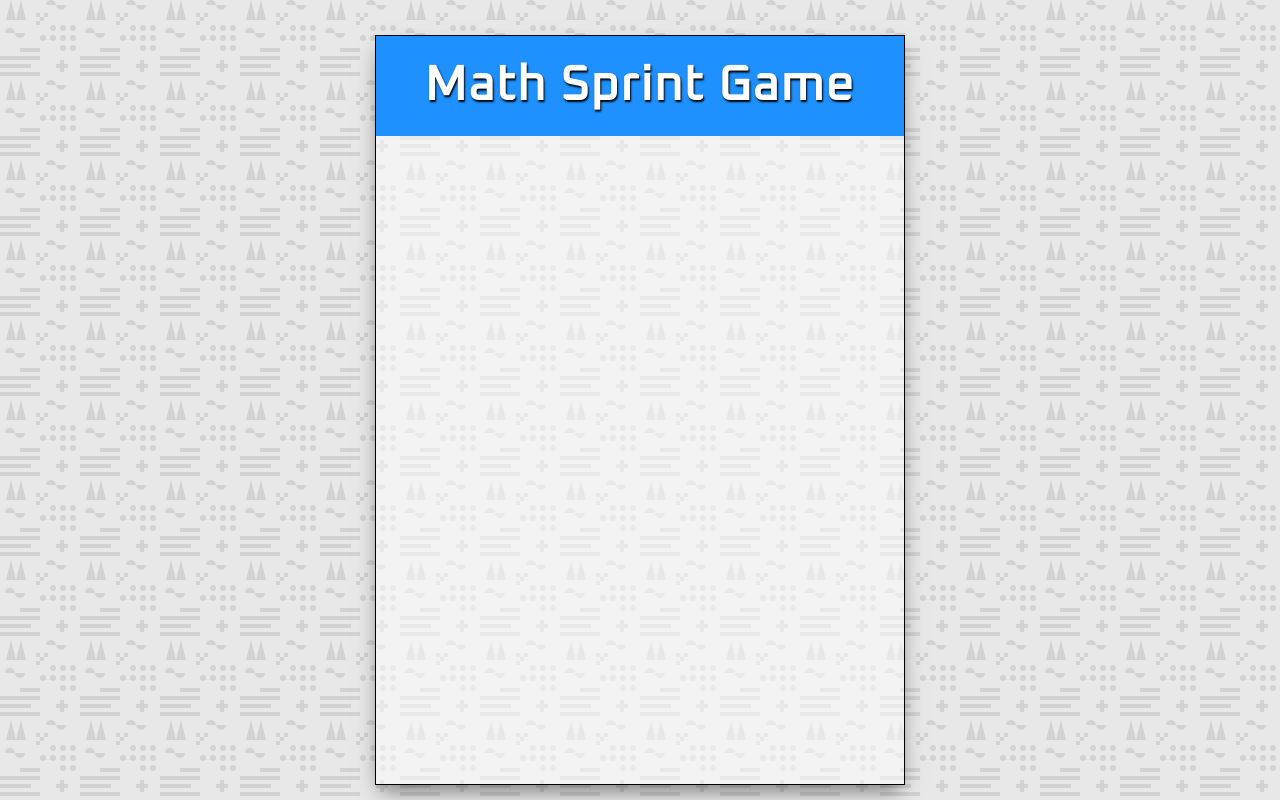
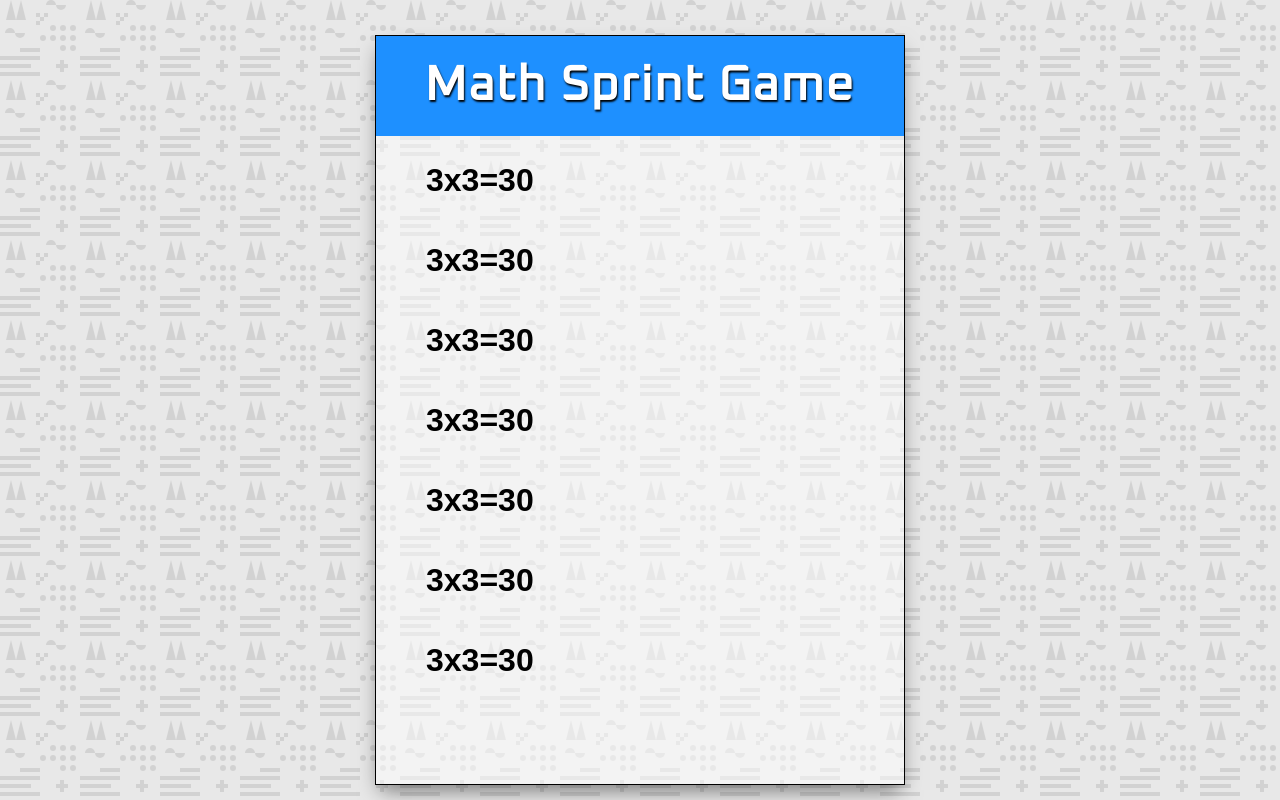
Before and after one commit to isnendyankp/mathsprintgame.github.io, a plain HTML site: page index.html in a window 1280 px wide. Drawn offline with Linux system fonts and the light colour scheme; a web font is replaced by a local one.

Commit message:
Build UI-game page, score page: create game page & simulated display item container as a questions

```diff
--- a/index.html
+++ b/index.html
@@ -65,6 +65,34 @@
         <div class="card" id="countdown-page" hidden>
             <h1 class="countdown">3</h1>
         </div>
+
+        <!-- Game Page -->
+        <div class="card" id="game-page">
+            <!-- Item Container -->
+            <div class="item-container">
+                <div class="item">
+                    <h1>3x3=30</h1>
+                </div>
+                <div class="item">
+                    <h1>3x3=30</h1>
+                </div>
+                <div class="item">
+                    <h1>3x3=30</h1>
+                </div>
+                <div class="item">
+                    <h1>3x3=30</h1>
+                </div>
+                <div class="item">
+                    <h1>3x3=30</h1>
+                </div>
+                <div class="item">
+                    <h1>3x3=30</h1>
+                </div>
+                <div class="item">
+                    <h1>3x3=30</h1>
+                </div>
+            </div>
+        </div>
     </div>
     <!-- Script -->
     <script src="script.js"></script>
```
